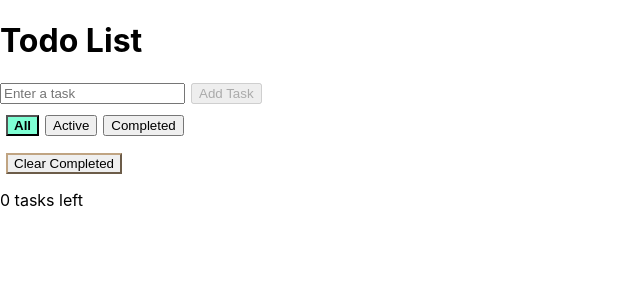
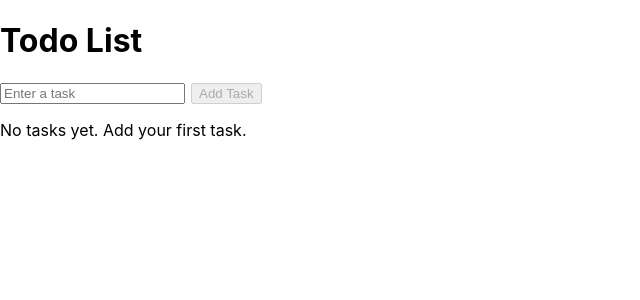
Before and after one commit to Yifan311/react-todo-localstorage, a React (Create React App) app: page / in a window 1280 px wide. Shown: the top 300 px of the page, without its empty margins (0-640 px from the left). Built offline with nearby package versions, Linux system fonts and the light colour scheme.

Commit message:
feat: show empty state when no tasks

```diff
--- a/src/App.js
+++ b/src/App.js
@@ -2,6 +2,7 @@ import "./App.css";
 import { useState } from "react";
 import { useEffect } from "react";
 import TaskList from "./components/TaskList";
+import FilterButton from "./components/FilterButton";
 
 function App() {
   const [inputText, setInputText] = useState("");
@@ -88,26 +89,10 @@ function App() {
           {editingId ? "Update Task" : "Add Task"}
         </button>
       </div>
-      <div className="filters">
-        <button
-          onClick={() => setFilter("all")}
-          className={filter === "all" ? "active" : ""}
-        >
-          All
-        </button>
-        <button
-          onClick={() => setFilter("active")}
-          className={filter === "active" ? "active" : ""}
-        >
-          Active
-        </button>
-        <button
-          onClick={() => setFilter("completed")}
-          className={filter === "completed" ? "active" : ""}
-        >
-          Completed
-        </button>
-      </div>
+      {taskList.length > 0 && (
+        <FilterButton filter={filter} setFilter={setFilter} />
+      )}
+      {taskList.length > 0 ? (
         <TaskList
           taskList={taskList}
           editTask={editTask}
@@ -118,6 +103,9 @@ function App() {
           remainingTasks={remainingTasks}
           clearCompleted={clearCompleted}
         />
+      ) : (
+        <p>No tasks yet. Add your first task.</p>
+      )}
     </div>
   );
 }
--- /dev/null
+++ b/src/components/FilterButton.js
@@ -0,0 +1,27 @@
+import React from "react";
+
+function FilterButton({ filter, setFilter }) {
+  return (
+    <div className="filters">
+      <button
+        onClick={() => setFilter("all")}
+        className={filter === "all" ? "active" : ""}
+      >
+        All
+      </button>
+      <button
+        onClick={() => setFilter("active")}
+        className={filter === "active" ? "active" : ""}
+      >
+        Active
+      </button>
+      <button
+        onClick={() => setFilter("completed")}
+        className={filter === "completed" ? "active" : ""}
+      >
+        Completed
+      </button>
+    </div>
+  );
+}
+export default FilterButton;
--- a/src/components/TaskList.js
+++ b/src/components/TaskList.js
@@ -27,9 +27,12 @@ function TaskList({
           Clear all
         </button>
       )}
-      <button onClick={clearCompleted} className="clearCompleted">
-        Clear Completed
-      </button>
+      {taskList.filter((task) => task.done).length > 0 && (
+        <button onClick={clearCompleted} className="clearCompleted">
+          Clear Completed
+        </button>
+      )}
+
       <p>{remainingTasks} tasks left</p>
     </div>
   );
```
Lines whose indentation alone changed are shown as unchanged.
